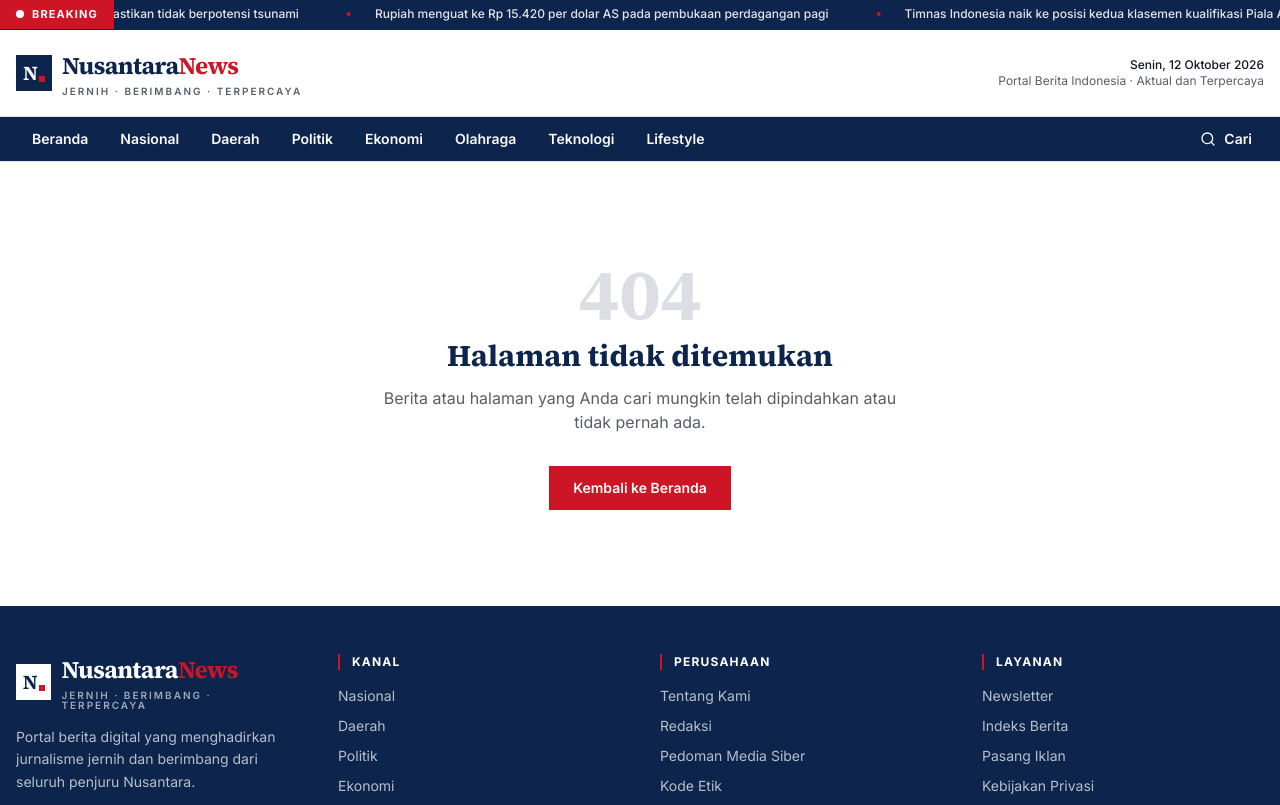
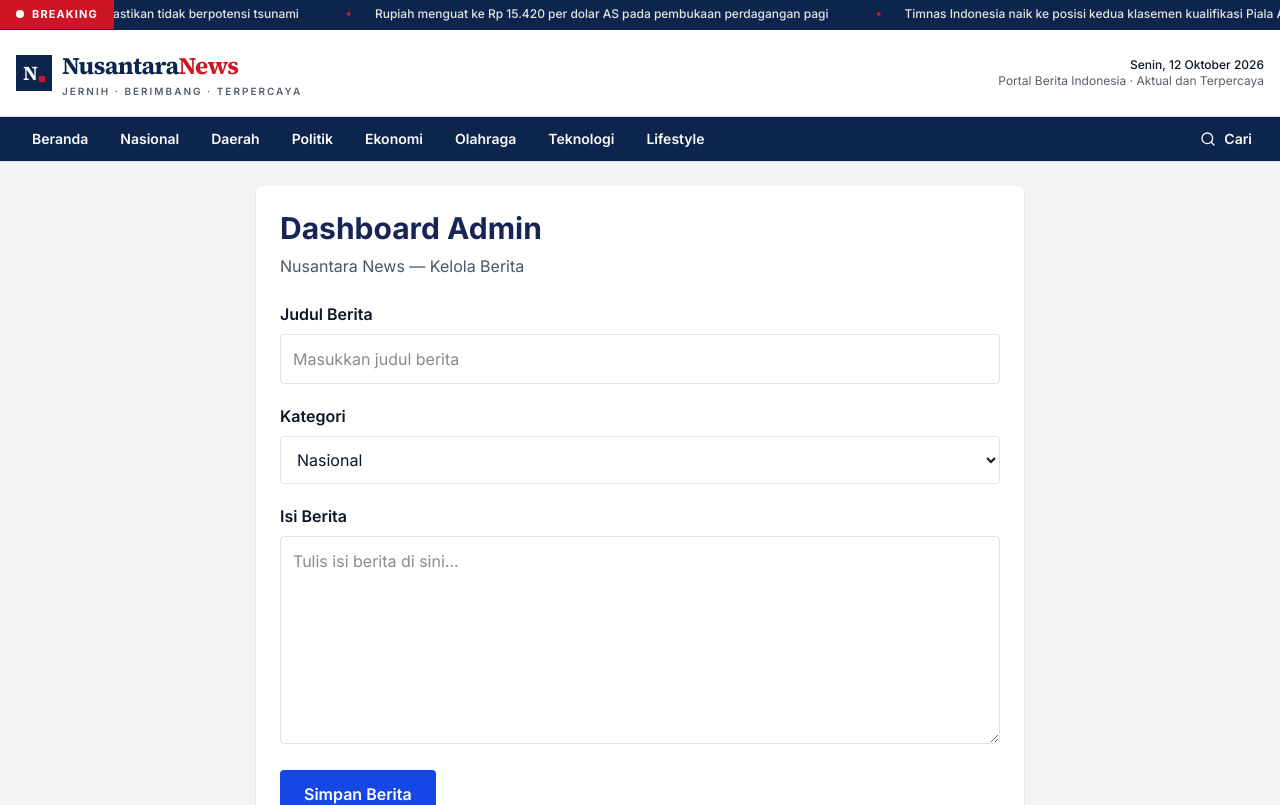
Before and after one commit to andikaputradev/WartaKita, a Next.js app: page /app/admin in a window 1280 px wide. Before the commit this address had no page. Shown: the top 805 px of the page. Built offline with nearby package versions, Linux system fonts and the light colour scheme.

Commit message:
Create page.tsx

```diff
--- /dev/null
+++ b/app/app/admin/page.tsx
@@ -0,0 +1,85 @@
+"use client";
+
+import { useState } from "react";
+
+export default function AdminPage() {
+  const [judul, setJudul] = useState("");
+  const [kategori, setKategori] = useState("Nasional");
+  const [isi, setIsi] = useState("");
+  const [pesan, setPesan] = useState("");
+
+  function handleSubmit(e: React.FormEvent<HTMLFormElement>) {
+    e.preventDefault();
+    setPesan(
+      "Form sudah diisi, tetapi penyimpanan ke database belum dihubungkan."
+    );
+  }
+
+  return (
+    <main className="min-h-screen bg-gray-100 p-6">
+      <div className="mx-auto max-w-3xl rounded-xl bg-white p-6 shadow">
+        <h1 className="mb-2 text-3xl font-bold text-blue-950">
+          Dashboard Admin
+        </h1>
+
+        <p className="mb-6 text-gray-600">
+          Nusantara News — Kelola Berita
+        </p>
+
+        <form onSubmit={handleSubmit} className="space-y-5">
+          <div>
+            <label className="mb-2 block font-semibold">Judul Berita</label>
+            <input
+              required
+              value={judul}
+              onChange={(e) => setJudul(e.target.value)}
+              className="w-full rounded-lg border p-3"
+              placeholder="Masukkan judul berita"
+            />
+          </div>
+
+          <div>
+            <label className="mb-2 block font-semibold">Kategori</label>
+            <select
+              value={kategori}
+              onChange={(e) => setKategori(e.target.value)}
+              className="w-full rounded-lg border p-3"
+            >
+              <option>Nasional</option>
+              <option>Daerah</option>
+              <option>Politik</option>
+              <option>Ekonomi</option>
+              <option>Olahraga</option>
+              <option>Teknologi</option>
+              <option>Lifestyle</option>
+            </select>
+          </div>
+
+          <div>
+            <label className="mb-2 block font-semibold">Isi Berita</label>
+            <textarea
+              required
+              value={isi}
+              onChange={(e) => setIsi(e.target.value)}
+              className="min-h-52 w-full rounded-lg border p-3"
+              placeholder="Tulis isi berita di sini..."
+            />
+          </div>
+
+          <button
+            type="submit"
+            className="rounded-lg bg-blue-700 px-6 py-3 font-semibold text-white hover:bg-blue-800"
+          >
+            Simpan Berita
+          </button>
+
+          {pesan && (
+            <p className="rounded-lg bg-yellow-100 p-3 text-yellow-900">
+              {pesan}
+            </p>
+          )}
+        </form>
+      </div>
+    </main>
+  );
+}
```
